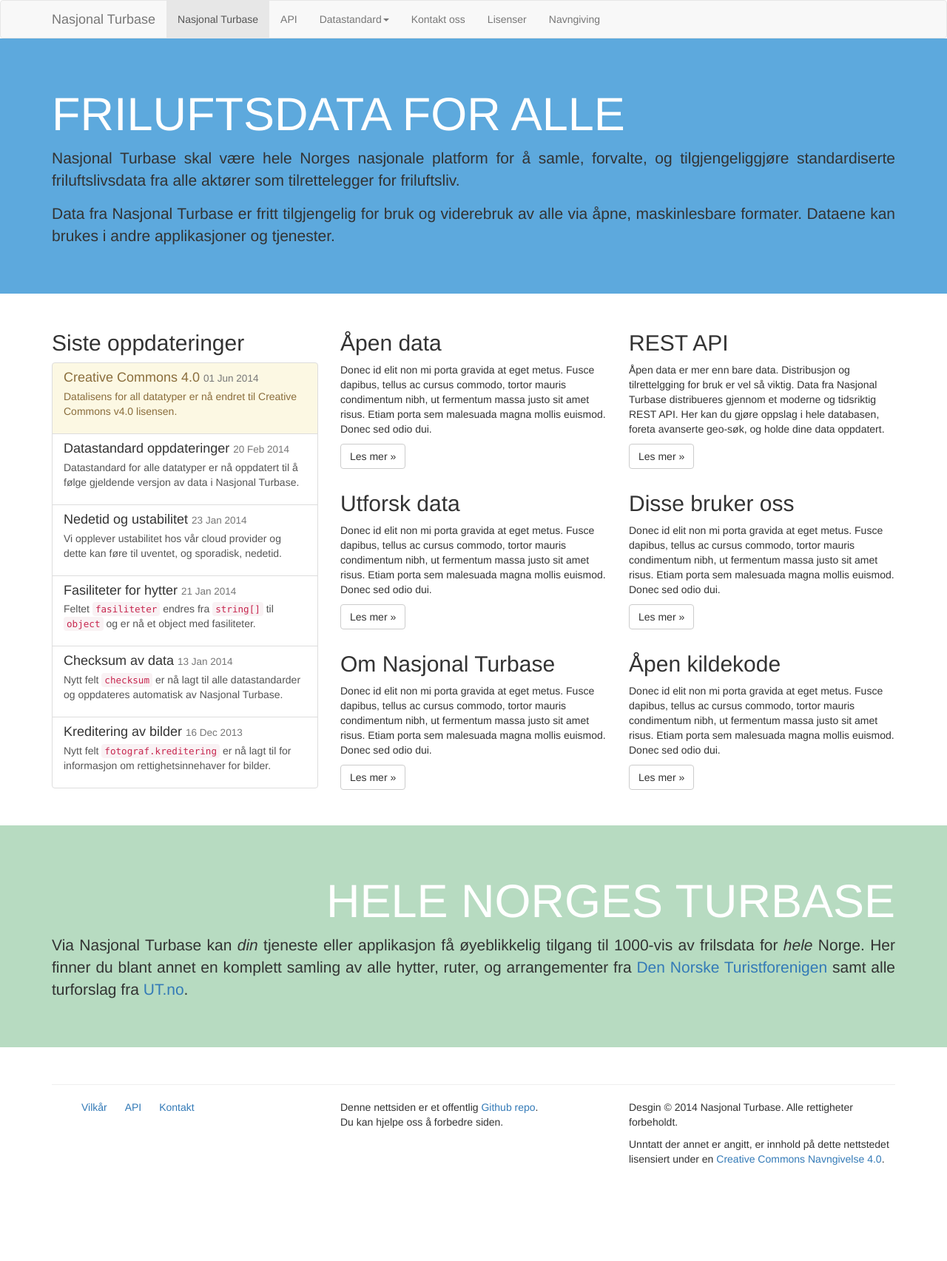
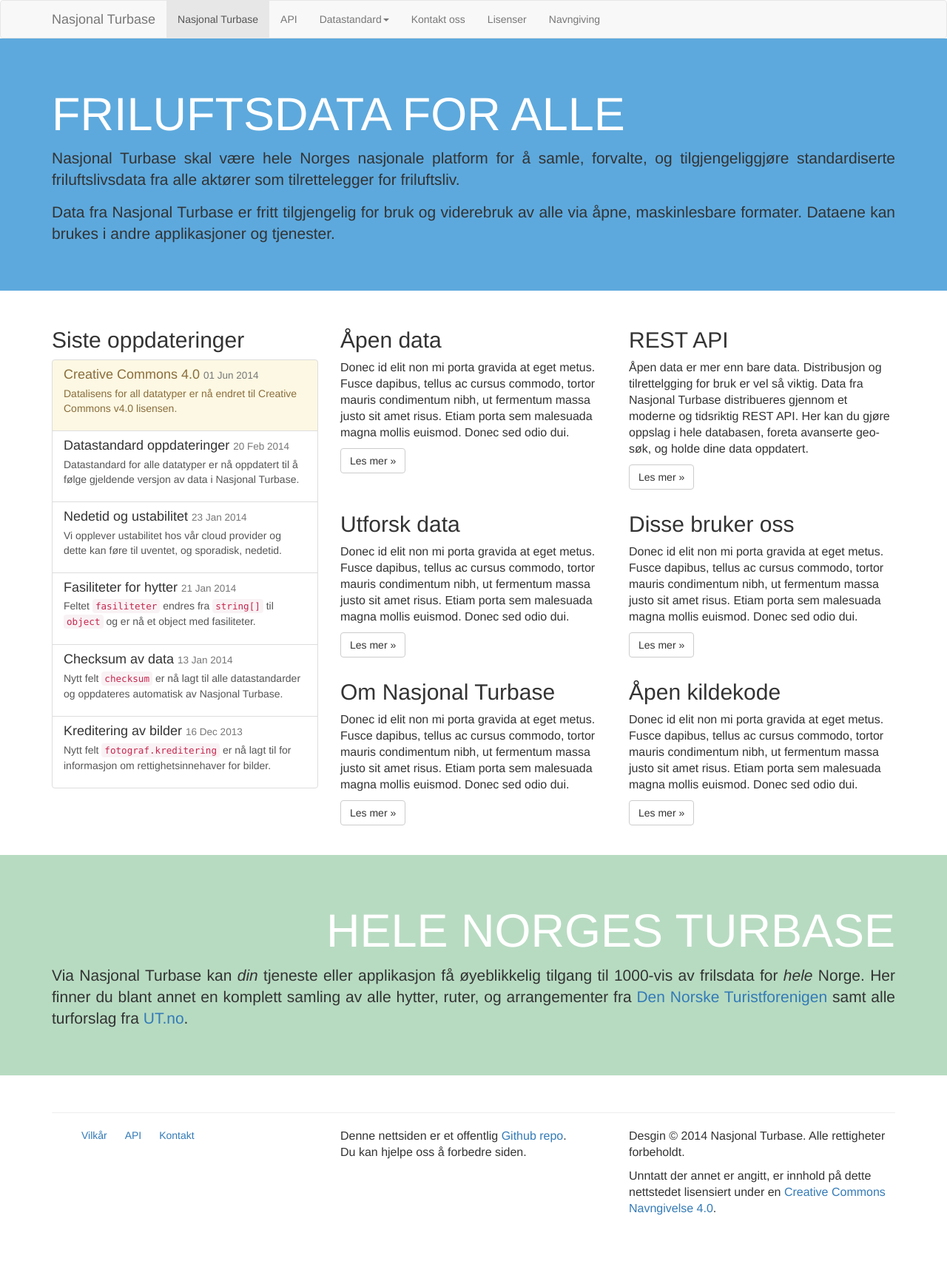
Before and after one commit to Turbasen/www.nasjonalturbase.no, a Jekyll site: the page built from index.html, in a window 1280 px wide. Shown: the whole page at 74% size. Built offline with Jekyll 4.4.1, drawn with Linux system fonts in a browser that asks for light colours; nearby versions of some CDN libraries; Markdown is read by kramdown in place of the engine named in the settings; a style sheet for code colours, icons or effects is not loaded; before the commit the page ends 1637 px from its top, so only the background shows below that.

Commit message:
Set default font size to 16px

```diff
--- a/_includes/posts-latest.html
+++ b/_includes/posts-latest.html
@@ -1,4 +1,4 @@
-<div class="list-group">
+<div class="list-group list-posts">
   {% for post in site.posts limit:6 %}
   <a href="{% if post.link %}{{ post.link }}{% else %}{{ post.url }}{% endif %}"
     class="list-group-item{% if forloop.first %} list-group-item-warning{% endif %}">
--- a/css/app.css
+++ b/css/app.css
@@ -9,6 +9,11 @@
 
 body > .container {
   margin-bottom: 30px;
+}
+
+p {
+  font-size: 16px;
+  line-height: 22px;
 }
 
 .navbar {
@@ -34,8 +39,13 @@
 /* Posts
 /*
 /*****************************************************************************/
-.list-group-item.active .list-group-item-heading small {
-  color: #ddd;
+.list-posts p {
+  font-size: 14px;
+  line-height: 20px;
+}
+
+.container.posts .post-content {
+  /* Nothing yet */
 }
 
 /*****************************************************************************/
@@ -49,6 +59,7 @@
 
 .jumbotron p {
   text-align: justify;
+  line-height: 29px;
 }
 
 /* Jumbotron - Blue */
```
